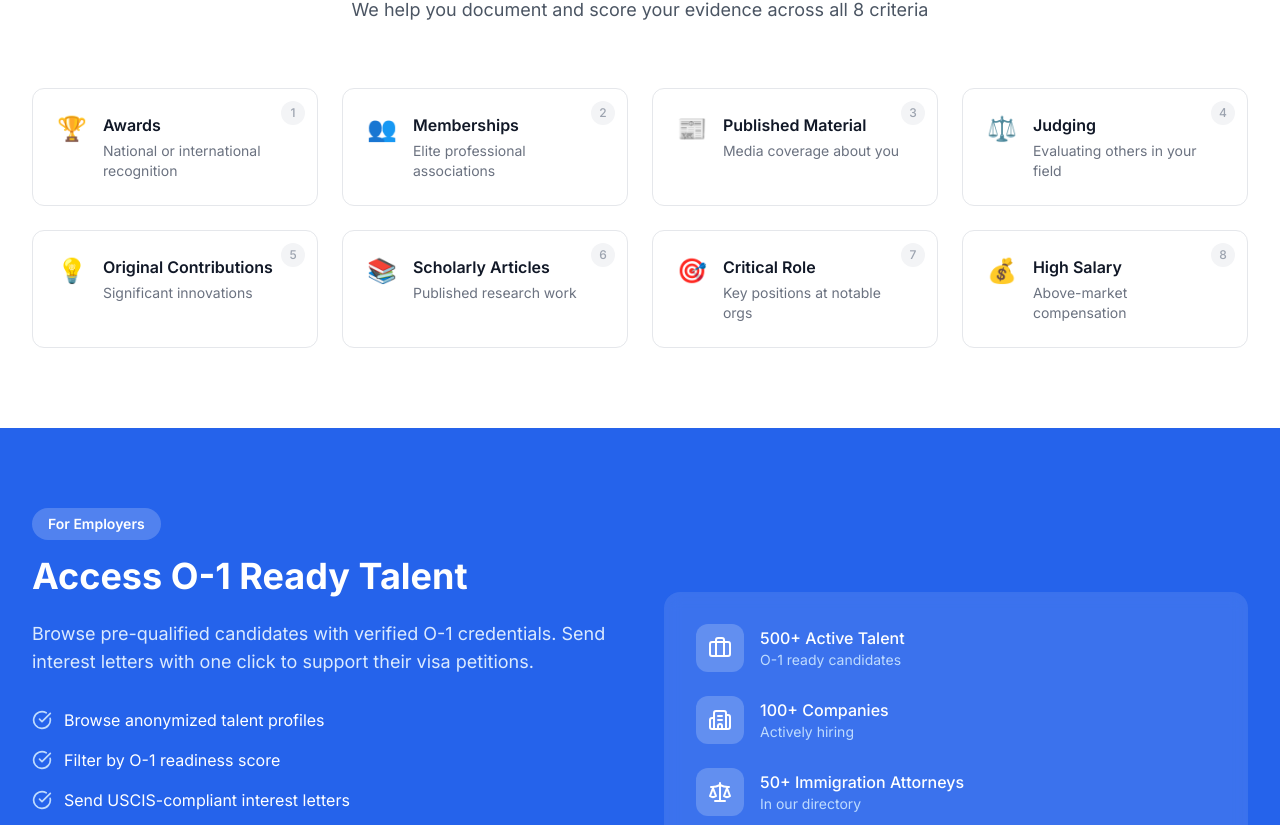
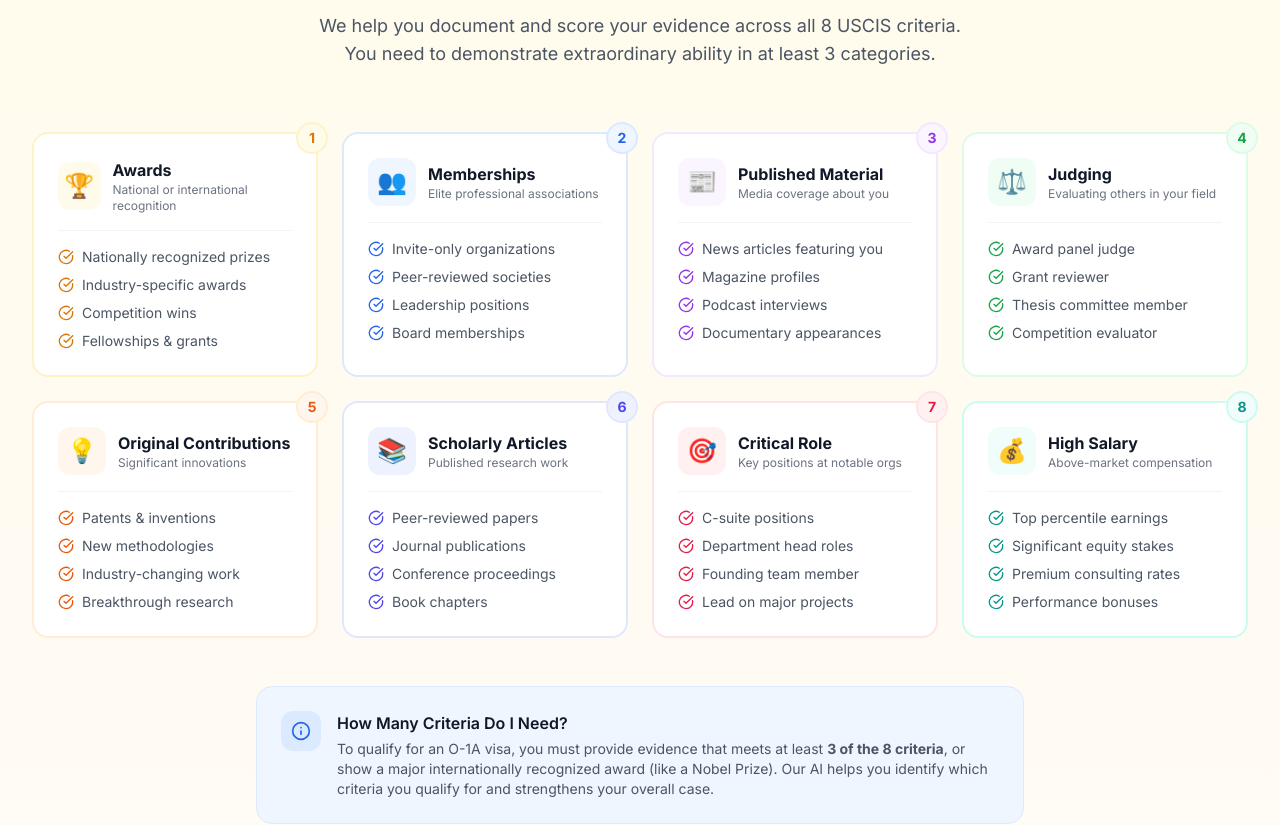
Before and after one commit to IGTA-Tech/o1dmatch, a Next.js app: page / in a window 1280 px wide. Shown: the part 1666-2491 px from the top of the page. Built offline with nearby package versions, Linux system fonts and the light colour scheme; no server answers.

Commit message:
Home page layout updated

```diff
--- a/src/app/page.tsx
+++ b/src/app/page.tsx
@@ -13,6 +13,7 @@ import {
   BarChart3,
   Mail,
   Handshake,
+  Sparkles,
 } from 'lucide-react';
 import Navbar from "@/components/Navbar";
 
@@ -22,6 +23,119 @@ export default function Home() {
   const signupHref = isDemoMode ? '/demo' : '/signup';
   const talentSignupHref = isDemoMode ? '/demo' : '/signup?role=talent';
   const employerSignupHref = isDemoMode ? '/demo' : '/signup?role=employer';
+
+  const o1Criteria = [
+    {
+      name: 'Awards',
+      icon: '🏆',
+      desc: 'National or international recognition',
+      details: [
+        'Nationally recognized prizes',
+        'Industry-specific awards',
+        'Competition wins',
+        'Fellowships & grants',
+      ],
+      color: 'amber',
+    },
+    {
+      name: 'Memberships',
+      icon: '👥',
+      desc: 'Elite professional associations',
+      details: [
+        'Invite-only organizations',
+        'Peer-reviewed societies',
+        'Leadership positions',
+        'Board memberships',
+      ],
+      color: 'blue',
+    },
+    {
+      name: 'Published Material',
+      icon: '📰',
+      desc: 'Media coverage about you',
+      details: [
+        'News articles featuring you',
+        'Magazine profiles',
+        'Podcast interviews',
+        'Documentary appearances',
+      ],
+      color: 'purple',
+    },
+    {
+      name: 'Judging',
+      icon: '⚖️',
+      desc: 'Evaluating others in your field',
+      details: [
+        'Award panel judge',
+        'Grant reviewer',
+        'Thesis committee member',
+        'Competition evaluator',
+      ],
+      color: 'green',
+    },
+    {
+      name: 'Original Contributions',
+      icon: '💡',
+      desc: 'Significant innovations',
+      details: [
+        'Patents & inventions',
+        'New methodologies',
+        'Industry-changing work',
+        'Breakthrough research',
+      ],
+      color: 'orange',
+    },
+    {
+      name: 'Scholarly Articles',
+      icon: '📚',
+      desc: 'Published research work',
+      details: [
+        'Peer-reviewed papers',
+        'Journal publications',
+        'Conference proceedings',
+        'Book chapters',
+      ],
+      color: 'indigo',
+    },
+    {
+      name: 'Critical Role',
+      icon: '🎯',
+      desc: 'Key positions at notable orgs',
+      details: [
+        'C-suite positions',
+        'Department head roles',
+        'Founding team member',
+        'Lead on major projects',
+      ],
+      color: 'rose',
+    },
+    {
+      name: 'High Salary',
+      icon: '💰',
+      desc: 'Above-market compensation',
+      details: [
+        'Top percentile earnings',
+        'Significant equity stakes',
+        'Premium consulting rates',
+        'Performance bonuses',
+      ],
+      color: 'teal',
+    },
+  ];
+
+  const getColorClasses = (color: string) => {
+    const colors: Record<string, { bg: string; border: string; text: string; hoverBorder: string }> = {
+      amber: { bg: 'bg-amber-50', border: 'border-amber-100', text: 'text-amber-600', hoverBorder: 'hover:border-amber-300' },
+      blue: { bg: 'bg-blue-50', border: 'border-blue-100', text: 'text-blue-600', hoverBorder: 'hover:border-blue-300' },
+      purple: { bg: 'bg-purple-50', border: 'border-purple-100', text: 'text-purple-600', hoverBorder: 'hover:border-purple-300' },
+      green: { bg: 'bg-green-50', border: 'border-green-100', text: 'text-green-600', hoverBorder: 'hover:border-green-300' },
+      orange: { bg: 'bg-orange-50', border: 'border-orange-100', text: 'text-orange-600', hoverBorder: 'hover:border-orange-300' },
+      indigo: { bg: 'bg-indigo-50', border: 'border-indigo-100', text: 'text-indigo-600', hoverBorder: 'hover:border-indigo-300' },
+      rose: { bg: 'bg-rose-50', border: 'border-rose-100', text: 'text-rose-600', hoverBorder: 'hover:border-rose-300' },
+      teal: { bg: 'bg-teal-50', border: 'border-teal-100', text: 'text-teal-600', hoverBorder: 'hover:border-teal-300' },
+    };
+    return colors[color] || colors.blue;
+  };
 
   return (
     <div className="min-h-screen bg-white">
@@ -74,11 +188,12 @@ export default function Home() {
         </div>
       </section>
 
-      {/* How It Works - New Design */}
-      <section className="py-24 bg-gradient-to-b from-gray-50 to-white px-4 sm:px-6 lg:px-8">
+      {/* How It Works - Light Blue Background */}
+      <section className="py-24 bg-gradient-to-b from-blue-50 to-blue-100/50 px-4 sm:px-6 lg:px-8">
         <div className="max-w-7xl mx-auto">
           <div className="text-center mb-16">
-            <span className="inline-block px-4 py-1.5 bg-blue-100 text-blue-700 text-sm font-semibold rounded-full mb-4">
+            <span className="inline-flex items-center gap-2 px-4 py-1.5 bg-blue-100 text-blue-700 text-sm font-semibold rounded-full mb-4">
+              <Sparkles className="w-4 h-4" />
               Simple Process
             </span>
             <h2 className="text-3xl md:text-4xl font-bold text-gray-900 mb-4">
@@ -98,26 +213,20 @@ export default function Home() {
               {/* Step 1 */}
               <div className="relative group">
                 <div className="bg-white rounded-2xl p-8 shadow-sm border border-gray-100 hover:shadow-xl hover:border-blue-100 transition-all duration-300 h-full">
-                  {/* Step Number */}
                   <div className="absolute -top-4 left-8">
                     <div className="w-8 h-8 bg-blue-600 text-white rounded-full flex items-center justify-center font-bold text-sm shadow-lg">
                       1
                     </div>
                   </div>
-
-                  {/* Icon */}
                   <div className="w-14 h-14 bg-blue-100 rounded-xl flex items-center justify-center mb-6 mt-2 group-hover:scale-110 transition-transform">
                     <Upload className="w-7 h-7 text-blue-600" />
                   </div>
-
                   <h3 className="text-xl font-bold text-gray-900 mb-3">
                     Create Your Profile
                   </h3>
                   <p className="text-gray-600 text-sm leading-relaxed">
                     Sign up and upload your evidence of extraordinary abilities. Add your achievements, awards, publications, and more.
                   </p>
-
-                  {/* Features */}
                   <div className="mt-4 pt-4 border-t border-gray-100">
                     <div className="flex items-center gap-2 text-sm text-gray-500">
                       <CheckCircle className="w-4 h-4 text-green-500" />
@@ -130,26 +239,20 @@ export default function Home() {
               {/* Step 2 */}
               <div className="relative group">
                 <div className="bg-white rounded-2xl p-8 shadow-sm border border-gray-100 hover:shadow-xl hover:border-purple-100 transition-all duration-300 h-full">
-                  {/* Step Number */}
                   <div className="absolute -top-4 left-8">
                     <div className="w-8 h-8 bg-purple-600 text-white rounded-full flex items-center justify-center font-bold text-sm shadow-lg">
                       2
                     </div>
                   </div>
-
-                  {/* Icon */}
                   <div className="w-14 h-14 bg-purple-100 rounded-xl flex items-center justify-center mb-6 mt-2 group-hover:scale-110 transition-transform">
                     <BarChart3 className="w-7 h-7 text-purple-600" />
                   </div>
-
                   <h3 className="text-xl font-bold text-gray-900 mb-3">
                     Get Your O-1 Score
                   </h3>
                   <p className="text-gray-600 text-sm leading-relaxed">
                     Our AI analyzes your evidence across the 8 O-1 criteria and generates a comprehensive readiness score.
                   </p>
-
-                  {/* Features */}
                   <div className="mt-4 pt-4 border-t border-gray-100">
                     <div className="flex items-center gap-2 text-sm text-gray-500">
                       <CheckCircle className="w-4 h-4 text-green-500" />
@@ -162,26 +265,20 @@ export default function Home() {
               {/* Step 3 */}
               <div className="relative group">
                 <div className="bg-white rounded-2xl p-8 shadow-sm border border-gray-100 hover:shadow-xl hover:border-green-100 transition-all duration-300 h-full">
-                  {/* Step Number */}
                   <div className="absolute -top-4 left-8">
                     <div className="w-8 h-8 bg-green-600 text-white rounded-full flex items-center justify-center font-bold text-sm shadow-lg">
                       3
                     </div>
                   </div>
-
-                  {/* Icon */}
                   <div className="w-14 h-14 bg-green-100 rounded-xl flex items-center justify-center mb-6 mt-2 group-hover:scale-110 transition-transform">
                     <Mail className="w-7 h-7 text-green-600" />
                   </div>
-
                   <h3 className="text-xl font-bold text-gray-900 mb-3">
                     Receive Interest Letters
                   </h3>
                   <p className="text-gray-600 text-sm leading-relaxed">
                     Employers browse your anonymized profile and send USCIS-ready interest letters to support your visa petition.
                   </p>
-
-                  {/* Features */}
                   <div className="mt-4 pt-4 border-t border-gray-100">
                     <div className="flex items-center gap-2 text-sm text-gray-500">
                       <CheckCircle className="w-4 h-4 text-green-500" />
@@ -194,26 +291,20 @@ export default function Home() {
               {/* Step 4 */}
               <div className="relative group">
                 <div className="bg-white rounded-2xl p-8 shadow-sm border border-gray-100 hover:shadow-xl hover:border-orange-100 transition-all duration-300 h-full">
-                  {/* Step Number */}
                   <div className="absolute -top-4 left-8">
                     <div className="w-8 h-8 bg-orange-500 text-white rounded-full flex items-center justify-center font-bold text-sm shadow-lg">
                       4
                     </div>
                   </div>
-
-                  {/* Icon */}
                   <div className="w-14 h-14 bg-orange-100 rounded-xl flex items-center justify-center mb-6 mt-2 group-hover:scale-110 transition-transform">
                     <Handshake className="w-7 h-7 text-orange-500" />
                   </div>
-
                   <h3 className="text-xl font-bold text-gray-900 mb-3">
                     Connect & Get Hired
                   </h3>
                   <p className="text-gray-600 text-sm leading-relaxed">
                     Accept connections, reveal your identity, and work with employers and attorneys to complete your O-1 petition.
                   </p>
-
-                  {/* Features */}
                   <div className="mt-4 pt-4 border-t border-gray-100">
                     <div className="flex items-center gap-2 text-sm text-gray-500">
                       <CheckCircle className="w-4 h-4 text-green-500" />
@@ -238,51 +329,80 @@ export default function Home() {
         </div>
       </section>
 
-      {/* O-1 Criteria */}
-      <section className="py-20 px-4 sm:px-6 lg:px-8">
+      {/* O-1 Criteria - Light Amber/Orange Background */}
+      <section className="py-24 px-4 sm:px-6 lg:px-8 bg-gradient-to-b from-amber-50 to-orange-50/50">
         <div className="max-w-7xl mx-auto">
           <div className="text-center mb-16">
-            <span className="inline-block px-4 py-1.5 bg-green-100 text-green-700 text-sm font-semibold rounded-full mb-4">
+            <span className="inline-flex items-center gap-2 px-4 py-1.5 bg-green-100 text-green-700 text-sm font-semibold rounded-full mb-4">
               8 Criteria
             </span>
             <h2 className="text-3xl md:text-4xl font-bold text-gray-900 mb-4">
               O-1 Visa Criteria We Track
             </h2>
             <p className="text-lg text-gray-600 max-w-2xl mx-auto">
-              We help you document and score your evidence across all 8 criteria
+              We help you document and score your evidence across all 8 USCIS criteria.
+              You need to demonstrate extraordinary ability in at least 3 categories.
             </p>
           </div>
 
           <div className="grid sm:grid-cols-2 lg:grid-cols-4 gap-6">
-            {[
-              { name: 'Awards', desc: 'National or international recognition', icon: '🏆' },
-              { name: 'Memberships', desc: 'Elite professional associations', icon: '👥' },
-              { name: 'Published Material', desc: 'Media coverage about you', icon: '📰' },
-              { name: 'Judging', desc: 'Evaluating others in your field', icon: '⚖️' },
-              { name: 'Original Contributions', desc: 'Significant innovations', icon: '💡' },
-              { name: 'Scholarly Articles', desc: 'Published research work', icon: '📚' },
-              { name: 'Critical Role', desc: 'Key positions at notable orgs', icon: '🎯' },
-              { name: 'High Salary', desc: 'Above-market compensation', icon: '💰' },
-            ].map((criterion, index) => (
+            {o1Criteria.map((criterion, index) => {
+              const colors = getColorClasses(criterion.color);
+              return (
                 <div
                   key={criterion.name}
-                className="group relative bg-white border border-gray-200 rounded-xl p-6 hover:border-blue-200 hover:shadow-lg transition-all duration-300"
+                  className={`group relative bg-white border-2 ${colors.border} ${colors.hoverBorder} rounded-2xl p-6 hover:shadow-xl transition-all duration-300`}
                 >
-                <div className="flex items-start gap-4">
-                  <div className="text-2xl">{criterion.icon}</div>
+                  {/* Criterion number badge */}
+                  <div className={`absolute -top-3 -right-3 w-8 h-8 ${colors.bg} rounded-full flex items-center justify-center text-sm font-bold ${colors.text} border-2 ${colors.border} group-hover:scale-110 transition-transform`}>
+                    {index + 1}
+                  </div>
+
+                  {/* Icon & Title */}
+                  <div className="flex items-center gap-3 mb-4">
+                    <div className={`w-12 h-12 ${colors.bg} rounded-xl flex items-center justify-center text-2xl group-hover:scale-110 transition-transform`}>
+                      {criterion.icon}
+                    </div>
                     <div>
-                    <p className="font-semibold text-gray-900 group-hover:text-blue-600 transition-colors">
+                      <h3 className={`font-bold text-gray-900 group-hover:${colors.text} transition-colors`}>
                         {criterion.name}
-                    </p>
-                    <p className="text-sm text-gray-500 mt-1">{criterion.desc}</p>
+                      </h3>
+                      <p className="text-xs text-gray-500">{criterion.desc}</p>
                     </div>
                   </div>
-                {/* Criterion number badge */}
-                <div className="absolute top-3 right-3 w-6 h-6 bg-gray-100 rounded-full flex items-center justify-center text-xs font-medium text-gray-400 group-hover:bg-blue-100 group-hover:text-blue-600 transition-colors">
-                  {index + 1}
+
+                  {/* Details List */}
+                  <div className="space-y-2 mt-4 pt-4 border-t border-gray-100">
+                    {criterion.details.map((detail, i) => (
+                      <div key={i} className="flex items-center gap-2">
+                        <CheckCircle className={`w-4 h-4 ${colors.text} flex-shrink-0`} />
+                        <span className="text-sm text-gray-600">{detail}</span>
+                      </div>
+                    ))}
+                  </div>
+
+                  {/* Hover indicator */}
+                  <div className={`absolute bottom-0 left-0 right-0 h-1 ${colors.bg} rounded-b-2xl opacity-0 group-hover:opacity-100 transition-opacity`} />
+                </div>
+              );
+            })}
+          </div>
+
+          {/* Info Note */}
+          <div className="mt-12 bg-blue-50 border border-blue-100 rounded-2xl p-6 max-w-3xl mx-auto">
+            <div className="flex items-start gap-4">
+              <div className="w-10 h-10 bg-blue-100 rounded-xl flex items-center justify-center flex-shrink-0">
+                <Info className="w-5 h-5 text-blue-600" />
+              </div>
+              <div>
+                <h4 className="font-semibold text-gray-900 mb-1">How Many Criteria Do I Need?</h4>
+                <p className="text-gray-600 text-sm">
+                  To qualify for an O-1A visa, you must provide evidence that meets at least <strong>3 of the 8 criteria</strong>,
+                  or show a major internationally recognized award (like a Nobel Prize). Our AI helps you identify
+                  which criteria you qualify for and strengthens your overall case.
+                </p>
               </div>
             </div>
-            ))}
           </div>
         </div>
       </section>
```
Lines whose indentation alone changed are shown as unchanged.
